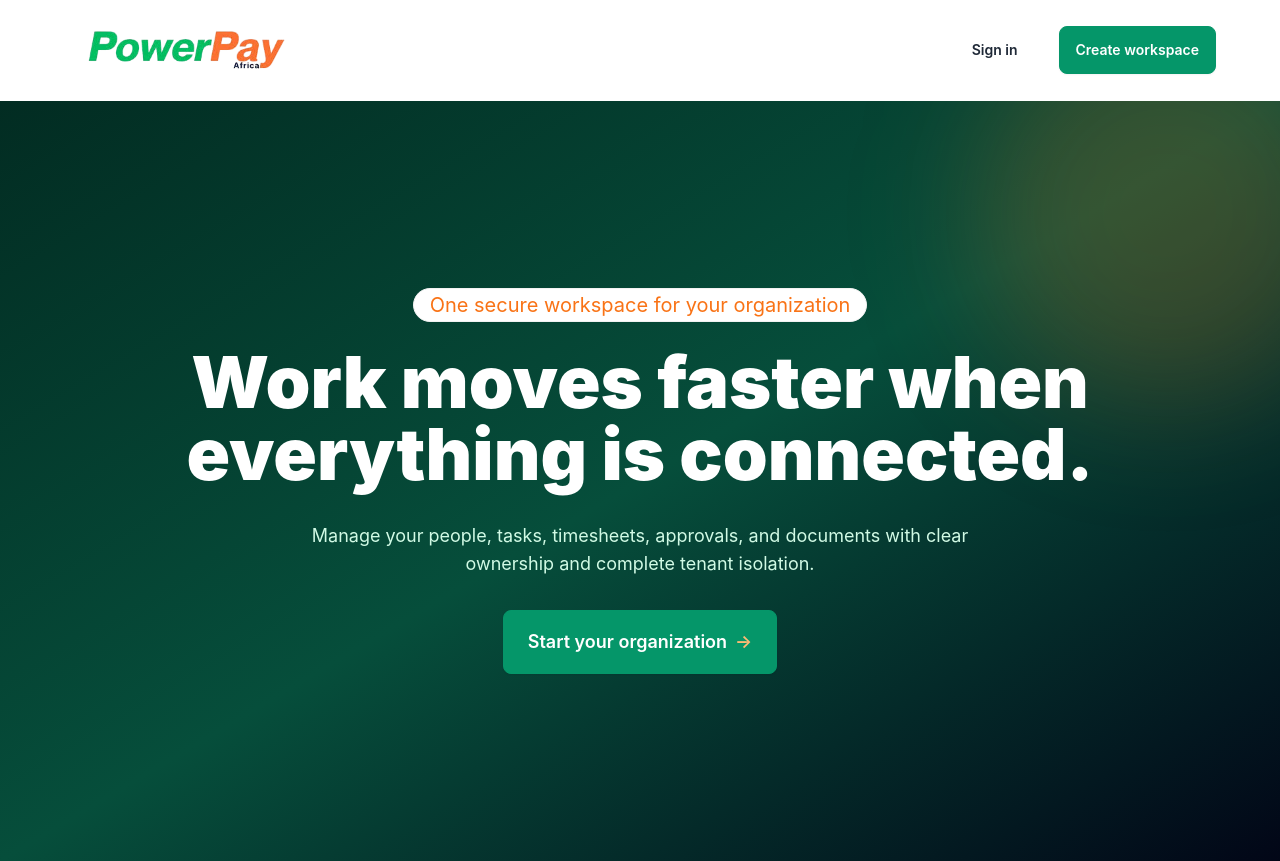
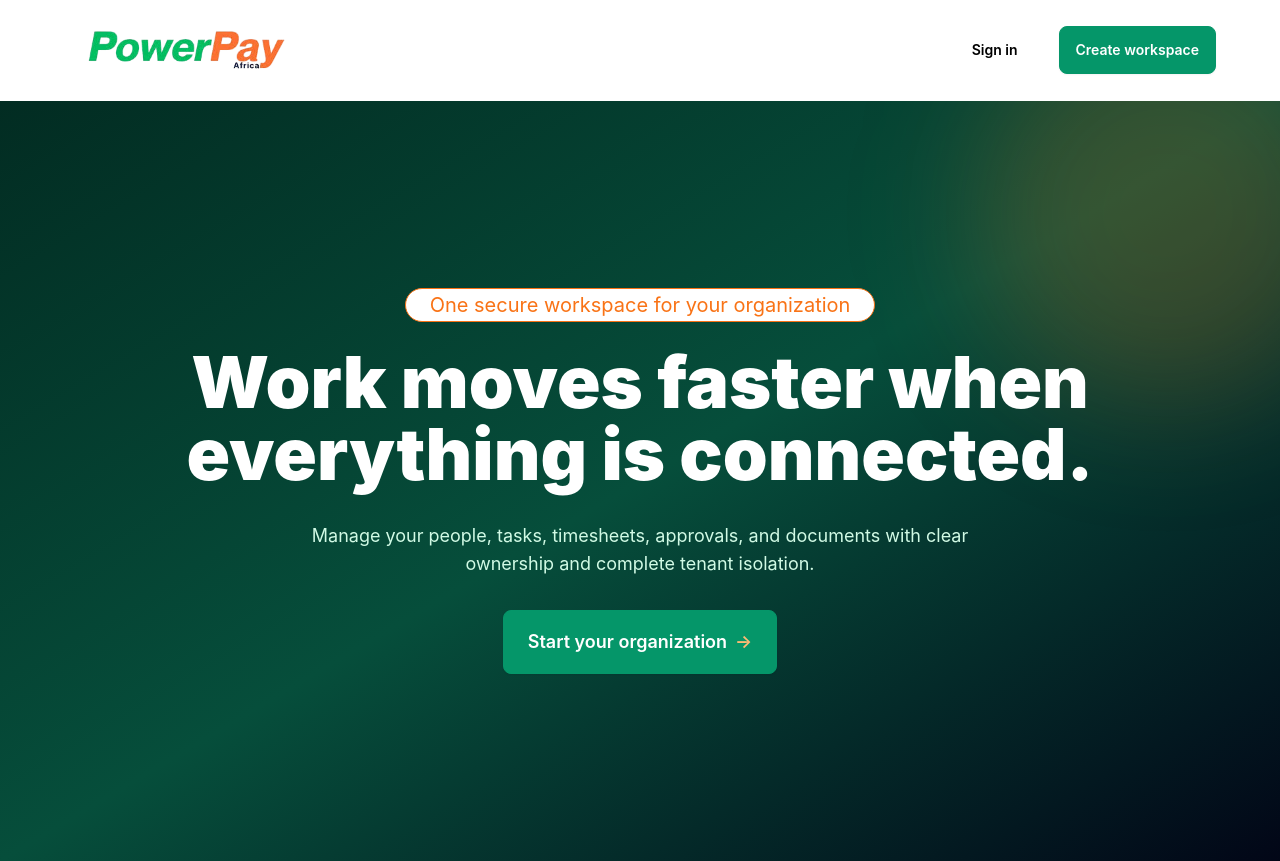
Before and after one commit to Tarimo077/PowerpayERP, a Django app: page / in a window 1280 px wide. Run offline with Django 5.2, Linux system fonts and the light colour scheme; parts of the project's set-up code (start-up, migrations or seed data) failed here and were passed over; some libraries are stand-ins or nearby versions.

Commit message:
forced light theme and small landing page change

```diff
--- a/templates/base.html
+++ b/templates/base.html
@@ -1,9 +1,10 @@
 {% load static %}
 <!DOCTYPE html>
-<html lang="en" data-theme="powerpay">
+<html lang="en" data-theme="light" style="color-scheme: light">
   <head>
     <meta charset="utf-8" />
     <meta name="viewport" content="width=device-width,initial-scale=1" />
+    <meta name="color-scheme" content="light" />
     <title>
       {% block title %}
         PowerpayERP
@@ -40,10 +41,24 @@
         }
     </script>
     <style>
-        :root {
+        :root,
+        html[data-theme="light"] {
             --green: #059669;
             --orange: #f97316;
             --side: 272px;
+            --p: 160 84% 39%;
+            --pc: 0 0% 100%;
+            --s: 25 95% 53%;
+            --sc: 0 0% 100%;
+            --a: 27 96% 61%;
+            --ac: 0 0% 100%;
+            --n: 215 28% 17%;
+            --nc: 0 0% 100%;
+            --b1: 0 0% 100%;
+            --b2: 220 14% 97%;
+            --b3: 220 13% 91%;
+            --bc: 150 17% 11%;
+            color-scheme: light !important;
         }
 
         body {
--- a/templates/erp/landing.html
+++ b/templates/erp/landing.html
@@ -12,7 +12,7 @@
     <div class="absolute -right-20 -top-20 w-96 h-96 bg-orange-500/20 rounded-full blur-3xl"></div>
     <div class="hero-content text-center max-w-5xl relative">
       <div>
-        <div class="badge text-orange-500 mb-6 p-4 text-xl">One secure workspace for your organization</div><h1 class="text-5xl lg:text-7xl font-black leading-tight">Work moves faster when everything is connected.</h1><p class="py-8 text-lg text-emerald-100 max-w-2xl mx-auto">Manage your people, tasks, timesheets, approvals, and documents with clear ownership and complete tenant isolation.</p><a href="{% url 'register' %}" class="btn btn-primary btn-lg">Start your organization <span class="text-orange-300">→</span></a>
+        <div class="badge text-orange-500 mb-6 p-4 text-xl bg-white"><span class="p-2">One secure workspace for your organization</span></div><h1 class="text-5xl lg:text-7xl font-black leading-tight">Work moves faster when everything is connected.</h1><p class="py-8 text-lg text-emerald-100 max-w-2xl mx-auto">Manage your people, tasks, timesheets, approvals, and documents with clear ownership and complete tenant isolation.</p><a href="{% url 'register' %}" class="btn btn-primary btn-lg">Start your organization <span class="text-orange-300">→</span></a>
       </div>
     </div>
   </section>
```
